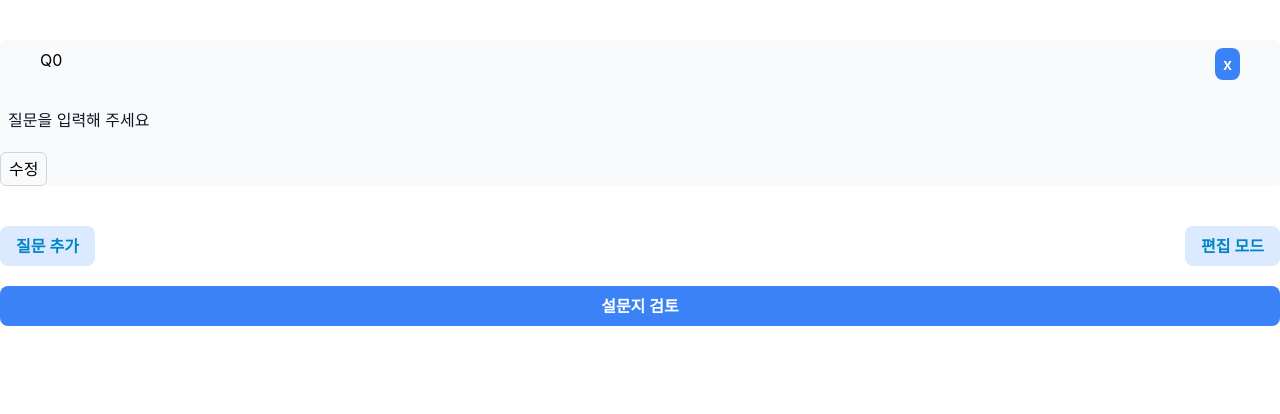
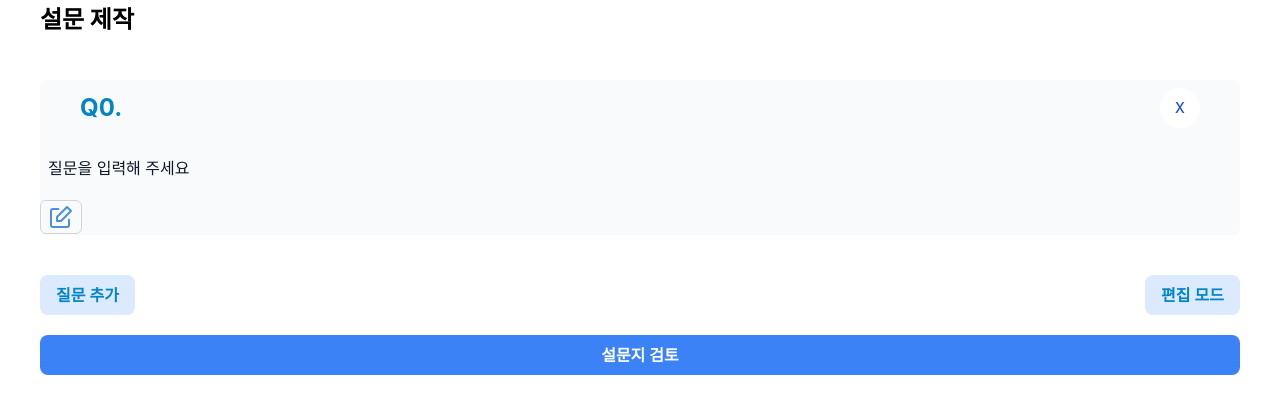
Before and after one commit to SeolyeongBae/surbey, a React (Create React App) app: page /edit in a window 1280 px wide. Both pictures are taken after a click on the button "질문 추가". Shown: the top 414 px of the page. Built offline with nearby package versions, Linux system fonts and the light colour scheme.

Commit message:
Fix : flex style of edit surbay list

```diff
--- a/src/components/editQuestions.js
+++ b/src/components/editQuestions.js
@@ -3,15 +3,28 @@ import { Link } from "react-router-dom";
 import EditQuestionDetail from "../components/editQuestionDetail";
 
 /* 해당 질문에 대한 수정/삭제 버튼을 띄운다.*/
-const Question = React.memo(function Question({ question, onRemove, index }) {
+const Question = React.memo(function Question({ index }) {
   const focusState = { focusIndex: index };
   return (
     <>
-      <button className="py-1  px-2 border border-gray-300 rounded-md">
-        <Link to="detail" state={focusState}>
-          수정
-        </Link>
-      </button>
+      <Link to="detail" state={focusState}>
+        <button className="py-1  px-2 border border-gray-300 rounded-md hover:bg-blue-100 ">
+          <svg
+            xmlns="http://www.w3.org/2000/svg"
+            width="24"
+            height="24"
+            viewBox="0 0 24 24"
+            fill="none"
+            stroke="#4a90e2"
+            stroke-width="2"
+            stroke-linecap="round"
+            stroke-linejoin="round"
+          >
+            <path d="M20 14.66V20a2 2 0 0 1-2 2H4a2 2 0 0 1-2-2V6a2 2 0 0 1 2-2h5.34"></path>
+            <polygon points="18 2 22 6 12 16 8 16 8 12 18 2"></polygon>
+          </svg>
+        </button>
+      </Link>
     </>
   );
 });
@@ -28,12 +41,16 @@ const QuestionList = React.memo(function QuestionList({
         questions.map((question, index) => (
           <div key={question.id} className="bg-gray-50 rounded-md my-10">
             <div className="flex mx-10 py-2 flex-row justify-between ">
-              <div> Q{index} </div>
+              <div className="py-1 rounded-lg text-sky-600  text-2xl font-bold">
+                {" "}
+                Q{index}.{" "}
+              </div>
               <button
-                className="py-1 px-2 font-semibold rounded-lg text-white bg-blue-500 hover:bg-blue-700"
                 onClick={() => onRemove(question.id)}
+                type="button"
+                class=" w-10 h-10 text-blue-700 hover:bg-blue-500 bg-white hover:text-white focus:ring-4 focus:outline-none focus:ring-blue-300 font-medium rounded-full text-sm p-2.5 text-center dark:border-blue-500 dark:text-blue-500 dark:hover:text-white dark:focus:ring-blue-800"
               >
-                x
+                X
               </button>
             </div>
             <EditQuestionDetail
@@ -41,7 +58,7 @@ const QuestionList = React.memo(function QuestionList({
               onEdit={onEdit}
               id={question.id}
             />
-            <Question question={question} index={index} onRemove={onRemove} />
+            <Question index={index} />
           </div>
         ))}
     </>
--- a/src/pages/MakeSurbeyPage.js
+++ b/src/pages/MakeSurbeyPage.js
@@ -4,7 +4,8 @@ import EditQuestionContainer from "../containers/EditQuestionContainer";
 function MakeSurbeyPage() {
   //테스트로 둘 다 넣어놓음.
   return (
-    <div className={"flex flex-col"}>
+    <div className="flex flex-col px-10">
+      <div className="py-1 rounded-lg text-2xl font-bold">설문 제작</div>
       <EditQuestionContainer />
       <button className="py-2 px-4 font-semibold rounded-lg text-white bg-blue-500 hover:bg-blue-700">
         설문지 검토
```
